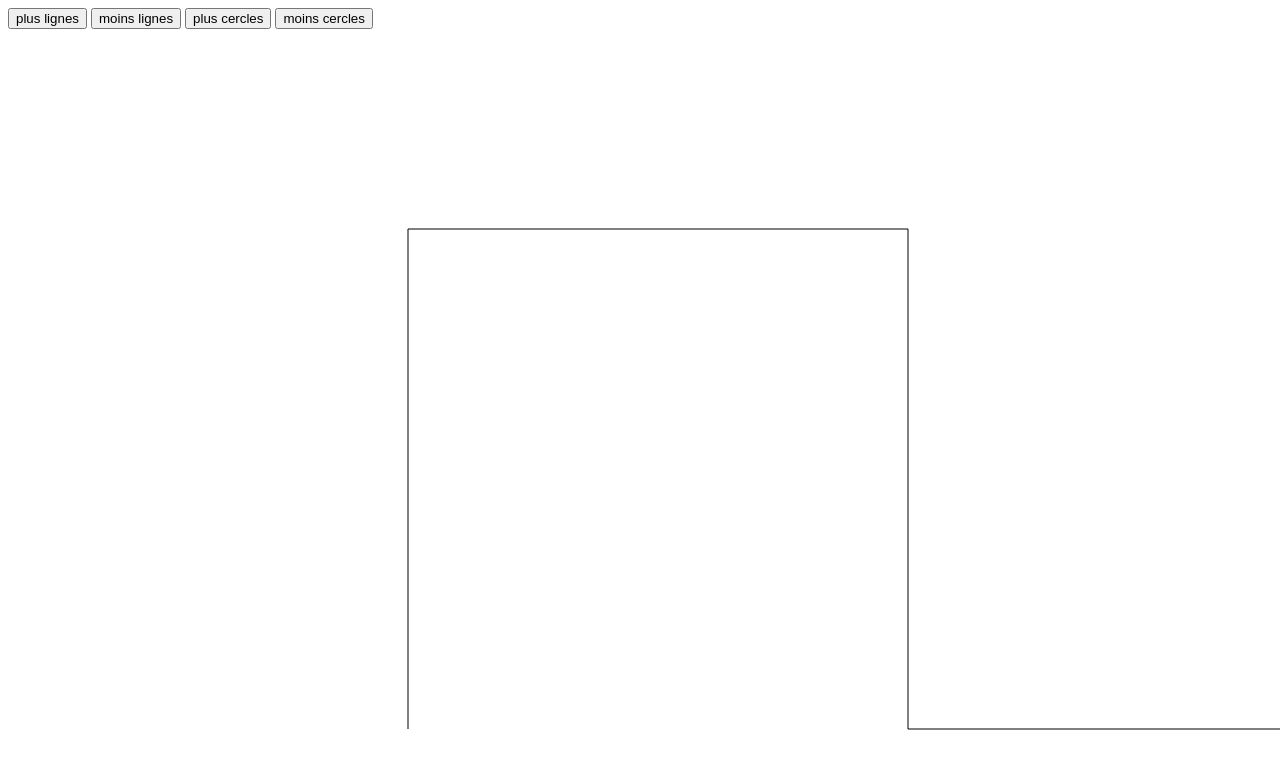
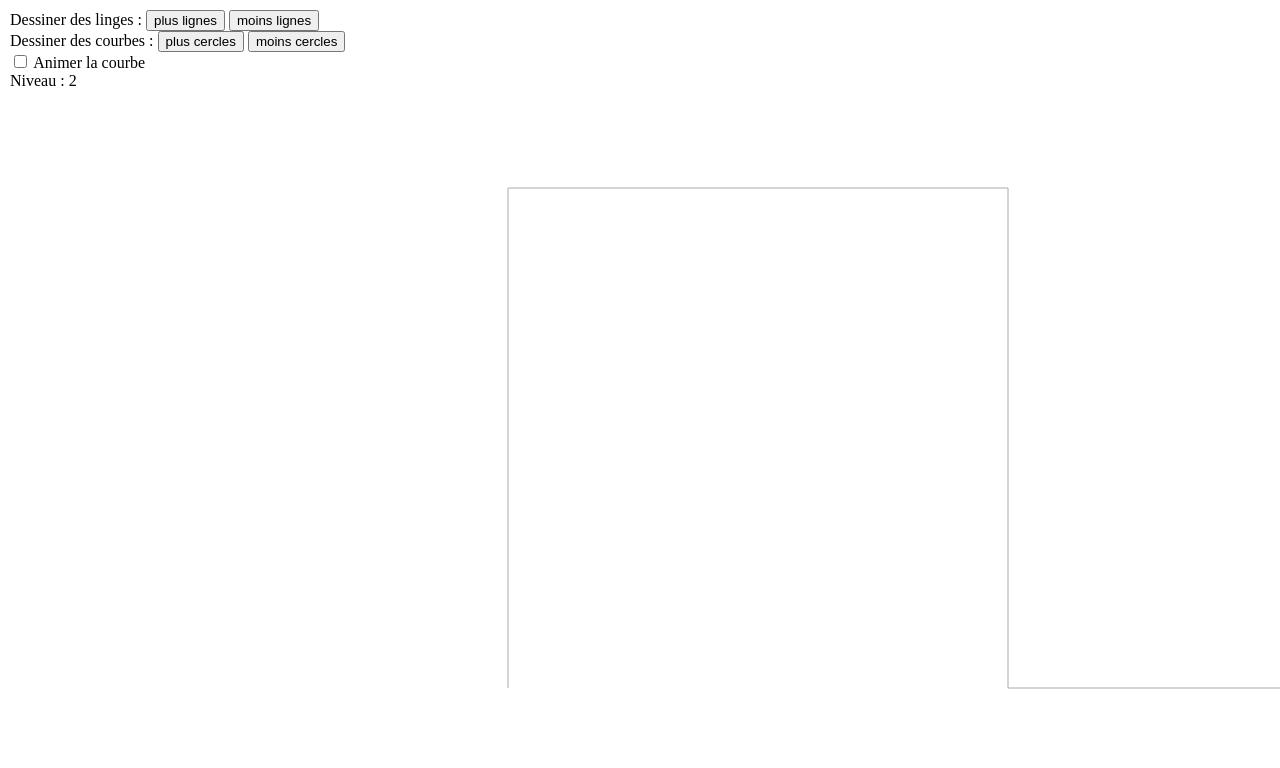
Before and after one commit to jibri/dragon-curve, a plain HTML site: page dragonCurve.html in a window 1280 px wide. Both pictures are taken after a click on the button "plus lignes". Shown: the top 768 px of the page. Drawn offline with Linux system fonts and the light colour scheme.

Commit message:
improvements

```diff
--- a/dragonCurve.html
+++ b/dragonCurve.html
@@ -1,92 +1,12 @@
 <!DOCTYPE html>
-<button onclick="javascript:plusL()">plus lignes</button>
-<button onclick="javascript:moinsL()">moins lignes</button>
-<button onclick="javascript:plusC()">plus cercles</button>
-<button onclick="javascript:moinsC()">moins cercles</button>
-<br />
-<canvas id="myCanvas" width="2000" height="1500"></canvas>
+<canvas id="myCanvas" width="2000" height="1500"></canvas><br />
+<div style="position: absolute; top: 10px; left: 10px;">
+    Dessiner des linges : <button onclick="javascript:plusL()">plus lignes</button>
+    <button onclick="javascript:moinsL()">moins lignes</button><br />
+    Dessiner des courbes : <button onclick="javascript:plusC()">plus cercles</button>
+    <button onclick="javascript:moinsC()">moins cercles</button><br />
+    <input id="animate" type="checkbox" name="animate" onchange="javascript:changeAnimate(event)"/>
+    <label for="animate">Animer la courbe</label><br />
+    <span id="niveau"></span>
+</div>
 <script src="dragonCurve.js"></script>
-<script>
-    const startX = 400
-    const startY = 700
-    let iterationsAsk = 1
-
-    let canvas = document.getElementById("myCanvas")
-    let ctx = canvas.getContext("2d")
-    ctx.fillStyle = "#FF0000"
-
-    const drawLines = iterations => {
-        console.log(`draw lines for ${iterations}`)
-        // Use the identity matrix while clearing the canvas
-        ctx.setTransform(1, 0, 0, 1, 0, 0);
-        ctx.clearRect(0, 0, canvas.width, canvas.height);
-        ctx.translate(startX, startY)
-        ctx.rotate(-iterations * Math.PI / 4)
-
-        const curve = getCurve(iterations)
-        const lineSize = 1000 / Math.pow(2, iterations / 2)
-
-        ctx.beginPath()
-        ctx.moveTo(0, 0)
-        ctx.lineTo(lineSize, 0)
-        ctx.translate(lineSize, 0)
-        for (let i = 0; i < curve.length; i++) {
-            ctx.moveTo(0, 0)
-            if (curve[i] === 1) ctx.rotate(Math.PI / 2)
-            else ctx.rotate(-Math.PI / 2)
-            ctx.lineTo(lineSize, 0)
-            ctx.translate(lineSize, 0)
-        }
-        ctx.stroke()
-    }
-
-    const drawCircles = iterations => {
-        console.log(`draw circles for ${iterations}`)
-        // Use the identity matrix while clearing the canvas
-        ctx.setTransform(1, 0, 0, 1, 0, 0);
-        ctx.clearRect(0, 0, canvas.width, canvas.height);
-        ctx.translate(startX, startY)
-        ctx.rotate(-iterations * Math.PI / 4)
-
-        const curve = getCurve(iterations)
-        const radius = 500 / Math.pow(2, iterations / 2)
-
-        ctx.beginPath()
-        ctx.moveTo(0, 0)
-        ctx.lineTo(radius, 0)
-        ctx.translate(radius, 0)
-        window.requestAnimationFrame(drawCurves(curve, radius, 0));
-    }
-
-    const drawCurves = (curve, radius, index) => () => {
-
-        if (index >= curve.length) {
-            ctx.lineTo(radius, 0)
-            ctx.stroke()
-            return
-        }
-
-        const batchLength = Math.ceil(curve.length / 60)
-        const nextStep = Math.min(curve.length, index + batchLength)
-        console.log(`batchLentght = ${batchLength}, curve.length = ${curve.length}, nextstep = ${nextStep}, index = ${index}`)
-        for (let i = index; i < nextStep; i++) {
-            ctx.moveTo(0, 0)
-            if (curve[i] === 1) {
-                ctx.arc(0, radius, radius, -Math.PI / 2, 0, false)
-                ctx.translate(radius, radius)
-                ctx.rotate(Math.PI / 2)
-            } else {
-                ctx.arc(0, -radius, radius, +Math.PI / 2, 0, true)
-                ctx.translate(radius, -radius)
-                ctx.rotate(-Math.PI / 2)
-            }
-        }
-
-        ctx.stroke()
-        window.requestAnimationFrame(drawCurves(curve, radius, nextStep));
-    }
-    const plusL = () => drawLines(++iterationsAsk)
-    const moinsL = () => drawLines(--iterationsAsk)
-    const plusC = () => drawCircles(++iterationsAsk)
-    const moinsC = () => drawCircles(--iterationsAsk)
-</script>
--- a/dragonCurve.js
+++ b/dragonCurve.js
@@ -1,3 +1,17 @@
+// CONSTANTES
+const startX = 500
+const startY = 680
+const lineBaseLength = 1000
+let animate = false
+let iterationsAsk = 1
+
+// Canvas
+let canvas = document.getElementById("myCanvas")
+let ctx = canvas.getContext("2d")
+ctx.strokeStyle = "#AAAAAA"
+ctx.fillStyle = "#AAAAAA"
+
+// Récupération des propriétés de la dragon curve
 const getCurve = (iterations) => {
     const curve = []
 
@@ -10,4 +24,107 @@ const getCurve = (iterations) => {
     }
     return curve
 }
-console.log(getCurve(4))
+
+const draw = (iterations, isCircle) => {
+    // Use the identity matrix while clearing the canvas
+    ctx.setTransform(1, 0, 0, 1, 0, 0);
+    ctx.clearRect(0, 0, canvas.width, canvas.height);
+    ctx.translate(startX, startY)
+    ctx.rotate(-iterations * Math.PI / 4)
+
+    const curve = getCurve(iterations)
+    let lineSize = lineBaseLength / Math.pow(2, iterations / 2)
+    if (isCircle) lineSize /= 2
+
+    ctx.beginPath()
+    ctx.moveTo(0, 0)
+    ctx.lineTo(lineSize, 0)
+    ctx.translate(lineSize, 0)
+
+    if (isCircle) drawCurves(curve, lineSize, 0)()
+    else drawLines(curve, lineSize, 0)();
+}
+
+const drawLines = (curve, lineSize, index) => () => {
+
+    if (index >= curve.length) {
+        ctx.stroke()
+        return
+    }
+
+    const batchLength = Math.ceil(curve.length / 60)
+    const nextStep = Math.min(curve.length, index + batchLength)
+    for (let i = index; i < nextStep; i++) {
+        ctx.moveTo(0, 0)
+        if (curve[i] === 1) ctx.rotate(Math.PI / 2)
+        else ctx.rotate(-Math.PI / 2)
+        ctx.lineTo(lineSize, 0)
+        ctx.translate(lineSize, 0)
+    }
+    drawNext(animate, drawLines(curve, lineSize, nextStep))
+}
+
+const drawCurves = (curve, radius, index) => () => {
+
+    if (index >= curve.length) {
+        ctx.lineTo(radius, 0)
+        ctx.stroke()
+        return
+    }
+
+    const batchLength = Math.ceil(curve.length / 60)
+    const nextStep = Math.min(curve.length, index + batchLength)
+    for (let i = index; i < nextStep; i++) {
+        ctx.moveTo(0, 0)
+        if (curve[i] === 1) {
+            ctx.arc(0, radius, radius, -Math.PI / 2, 0, false)
+            ctx.translate(radius, radius)
+            ctx.rotate(Math.PI / 2)
+        } else {
+            ctx.arc(0, -radius, radius, +Math.PI / 2, 0, true)
+            ctx.translate(radius, -radius)
+            ctx.rotate(-Math.PI / 2)
+        }
+    }
+    drawNext(animate, drawCurves(curve, radius, nextStep))
+}
+
+const drawNext = (animate, drawFunction) => {
+    if (animate) {
+        ctx.stroke()
+        window.requestAnimationFrame(drawFunction);
+    } else {
+        drawFunction()
+    }
+}
+
+const plusL = () => {
+    draw(++iterationsAsk, false)
+    updateLevel(iterationsAsk)
+}
+const moinsL = () => {
+    draw(--iterationsAsk, false)
+    updateLevel(iterationsAsk)
+}
+const plusC = () => {
+    draw(++iterationsAsk, true)
+    updateLevel(iterationsAsk)
+}
+const moinsC = () => {
+    draw(--iterationsAsk, true)
+    updateLevel(iterationsAsk)
+}
+const updateLevel = (newLevel) => {
+    // Affichage du niveau
+    const niveau = document.getElementById("niveau")
+    niveau.innerText = `Niveau : ${newLevel}`
+}
+const changeAnimate = (event) => {
+    animate = event.target.checked
+    console.log(event, event.target.checked, animate)
+}
+
+// Affichage du niveau
+updateLevel(1)
+// Affichage de la courbe N1
+draw(1, false)
```
